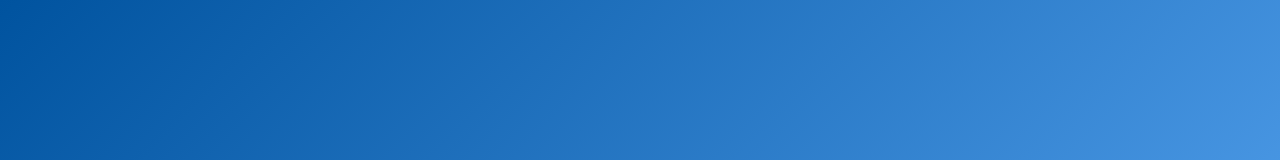
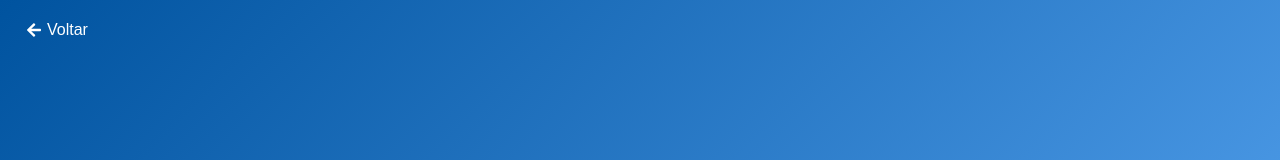
Before and after one commit to Beatrizresteves/desafio-lumi, a React (Create React App) app in the folder frontend/: page /biblioteca-faturas in a window 1280 px wide. Shown: the top 160 px of the page. Built offline with nearby package versions, Linux system fonts and the light colour scheme.

Commit message:
Add botao de voltar

```diff
--- a/frontend/package.json
+++ b/frontend/package.json
@@ -11,6 +11,7 @@
     "react": "^18.3.1",
     "react-chartjs-2": "^5.2.0",
     "react-dom": "^18.3.1",
+    "react-icons": "^5.2.1",
     "react-router-dom": "^6.23.1",
     "react-scripts": "^5.0.1",
     "victory": "^37.0.2",
--- a/frontend/src/App.css
+++ b/frontend/src/App.css
@@ -122,6 +122,26 @@ ul li button {
   height: 25px;
 }
 
+.navigation {
+  position: absolute;
+  top: 20px;
+  left: 20px;
+}
+
+.back-button {
+  background-color: transparent;
+  border: none;
+  color: #ffffff;
+  cursor: pointer;
+  display: flex;
+  align-items: center;
+  font-size: 16px;
+}
+
+.back-button svg {
+  margin-right: 5px;
+}
+
 /* Botões */
 .button {
   background-color: #FFFFFF; /* Branco */
--- a/frontend/src/components/BibliotecaFaturas.js
+++ b/frontend/src/components/BibliotecaFaturas.js
@@ -1,5 +1,7 @@
 import React, { useState, useEffect, useCallback } from 'react';
 import { getFaturasByNumeroCliente, downloadFatura } from '../services/api';
+import { FaArrowLeft } from 'react-icons/fa'; // Importando o ícone de seta para a esquerda
+import '../App'; // Importando o arquivo CSS para estilização
 
 const BibliotecaFaturas = () => {
   const [numero_cliente, setNumeroCliente] = useState('');
@@ -42,6 +44,11 @@ const BibliotecaFaturas = () => {
   return (
     <div>
       <h2>Biblioteca de Faturas</h2>
+      <div className="navigation">
+        <button onClick={() => window.history.back()} className="back-button">
+          <FaArrowLeft /> Voltar
+        </button>
+      </div>
       <input
         type="text"
         value={numero_cliente}
--- a/frontend/src/components/Dashboard.js
+++ b/frontend/src/components/Dashboard.js
@@ -1,5 +1,6 @@
 import React from 'react';
 import { VictoryChart, VictoryLine, VictoryTheme } from 'victory';
+import { FaArrowLeft } from 'react-icons/fa'; // Importando o ícone de seta para a esquerda
 
 const Dashboard = () => {
   const data = [
@@ -13,6 +14,9 @@ const Dashboard = () => {
   return (
     <div>
       <h2>Dashboard de Energia Elétrica</h2>
+	  <button onClick={() => window.history.back()} className="back-button">
+          <FaArrowLeft /> Voltar
+      </button>
       <VictoryChart theme={VictoryTheme.material}>
         <VictoryLine
           data={data}
```
Also changed, not shown: 1 other file (tests, documents, lock files or other folders).
